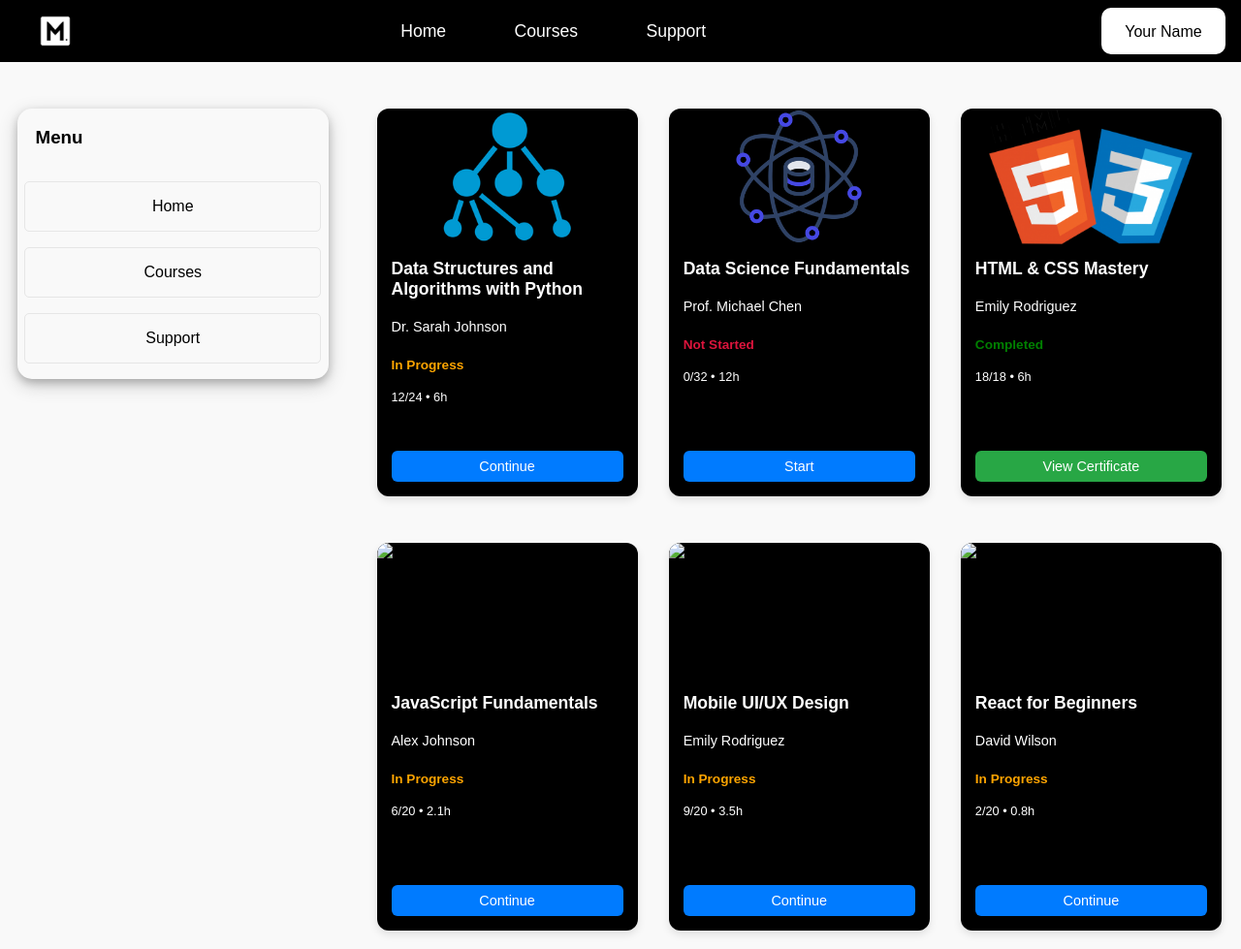
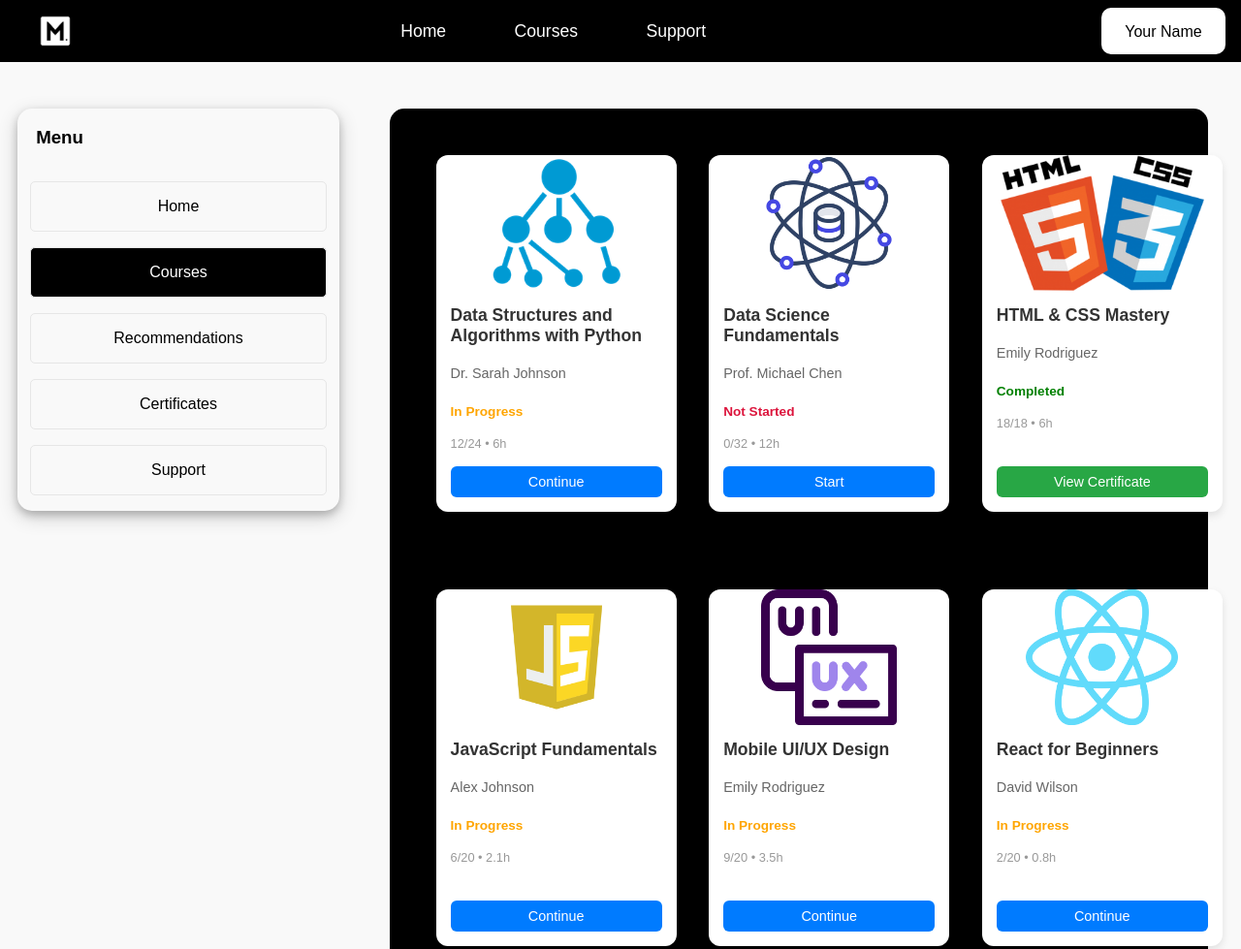
Before and after one commit to kandratiche/web, a plain HTML site: page courses.html in a window 1280 px wide. Shown: the top 979 px of the page at 97% size. Drawn offline with Linux system fonts and the light colour scheme.

Commit message:
Merged all together

```diff
--- a/courses.html
+++ b/courses.html
@@ -10,30 +10,32 @@
 </head>
 <body>
   <header id="app-header">
-    <img class="app-header-company" src="Morphines LOGO.jpg" alt="Mearn"/>
+      <img class="app-header-company" src="./assets/Morphines LOGO.jpg" alt="Mearn"/>
       <p class="app-header-info">Home</p>
       <p class="app-header-info">Courses</p>
       <p class="app-header-info">Support</p>
+      <a href="profilepage.html">
           <div class="app-header-profile">
               <p>Your Name</p>
           </div>
+      </a>
   </header>
-
   <div class="courses-container">
     <nav class="navbar">
       <div class="navbar-menu">
         <h3 class="navbar-section">Menu</h3>
           <ul class="navbar-list">
-          <li class="navbar-item">Home</li>
-          <li class="navbar-item">Courses</li>
-          <li class="navbar-item">Support</li>
+              <a href="index.html"><li class="navbar-item">Home</li></a>
+              <a href="courses.html"><li class="navbar-item active">Courses</li></a>
+              <a href="recommendation.html"><li class="navbar-item">Recommendations</li></a>
+              <a href="certificates.html"><li class="navbar-item">Certificates</li></a>
+              <a href="support.html"><li class="navbar-item">Support</li></a>
           </ul>
       </div>
     </nav>
     <div class="courses-content">
-
       <div class="course-card">
-        <img src="./ads.png" alt="Python Course" class="course-image">
+        <img src="./assets/ads.png" alt="Python Course" class="course-image">
         <div class="course-info">
           <h3>Data Structures and Algorithms with Python</h3>
           <p class="instructor">Dr. Sarah Johnson</p>
@@ -44,7 +46,7 @@
       </div>
 
       <div class="course-card">
-        <img src="./data-science.png" alt="Data Science" class="course-image">
+        <img src="./assets/data-science.png" alt="Data Science" class="course-image">
         <div class="course-info">
           <h3>Data Science Fundamentals</h3>
           <p class="instructor">Prof. Michael Chen</p>
@@ -55,7 +57,7 @@
       </div>
 
       <div class="course-card">
-        <img src="./html5-css3.png" alt="HTML & CSS" class="course-image">
+        <img src="./assets/html5-css3.png" alt="HTML & CSS" class="course-image">
         <div class="course-info">
           <h3>HTML & CSS Mastery</h3>
           <p class="instructor">Emily Rodriguez</p>
@@ -66,7 +68,7 @@
       </div>
 
       <div class="course-card">
-        <img src="./images/javascript.jpg" alt="JavaScript" class="course-image">
+        <img src="./assets/js.png" alt="JavaScript" class="course-image">
         <div class="course-info">
           <h3>JavaScript Fundamentals</h3>
           <p class="instructor">Alex Johnson</p>
@@ -77,7 +79,7 @@
       </div>
 
       <div class="course-card">
-        <img src="./images/uiux.jpg" alt="UI/UX Design" class="course-image">
+        <img src="./assets/uxui.png" alt="UI/UX Design" class="course-image">
         <div class="course-info">
           <h3>Mobile UI/UX Design</h3>
           <p class="instructor">Emily Rodriguez</p>
@@ -88,7 +90,7 @@
       </div>
 
       <div class="course-card">
-        <img src="./images/react.jpg" alt="React" class="course-image">
+        <img src="./assets/react.png" alt="React" class="course-image">
         <div class="course-info">
           <h3>React for Beginners</h3>
           <p class="instructor">David Wilson</p>
--- a/styles/certificates.css
+++ b/styles/certificates.css
@@ -26,6 +26,7 @@
     background: #fff;
     border-radius: 12px;
     box-shadow: 0 2px 6px rgba(0,0,0,0.15);
+    width: 15.5em;
     padding: 20px;
     display: flex;
     flex-direction: column;
--- a/styles/courses.css
+++ b/styles/courses.css
@@ -6,23 +6,28 @@
 
 .courses-content {
   display: grid;
+  background-color: black;
   grid-template-columns: repeat(auto-fill, minmax(280px, 1fr));
-  padding: 20px;
-  gap: 20px;
-  width: calc(100vw - 23em);
+  margin-top: 3em;
+  margin-left: 2.1em;
+  margin-bottom: 2em;
+  border-radius: 15px;
+  width: calc(100vw - 27.2em);
 }
 
 .course-card {
-  background: black;
-  margin-top: calc(3em - 20px);
-  margin-left: calc(2em - 20px);
+  background: white;
+  margin-top: 3em;
+  margin-left: 3em;
   border-radius: 12px;
-  height: 25em;
+  width: 15.5em;
+  height: 23em;
   overflow: hidden;
   box-shadow: 0 4px 8px rgba(0,0,0,0.1);
   display: flex;
   flex-direction: column;
   transition: all 0.3s ease;
+  margin-bottom: 2em;
 }
 
 .course-card:hover {
@@ -46,18 +51,18 @@
 .course-info h3 {
   font-size: 1.1em;
   margin: 0 0 6px 0;
-  color: white;
+  color: #333;
 }
 
 .instructor {
   font-size: 0.9em;
-  color: white;
+  color: #666;
   margin-bottom: 10px;
 }
 
 .details {
   font-size: 0.8em;
-  color: white;
+  color: #999;
   margin: 8px 0;
 }
 
--- a/styles/navbar.css
+++ b/styles/navbar.css
@@ -40,6 +40,11 @@
     transition: 0.3s;
 }
 
+.navbar-item.active {
+    background-color: black;
+    color: white;
+}
+
 .navbar-item:hover {
     background-color: black;
     color: white;
--- a/styles/reccomendation.css
+++ b/styles/reccomendation.css
@@ -6,17 +6,21 @@
 
 .recommend-content {
   display: grid;
+  background-color: black;
   grid-template-columns: repeat(auto-fill, minmax(280px, 1fr));
-  margin-top: calc(3em - 20px);
-  padding: 20px;
+  height: fit-content;
+  margin-top: 3em;
+  margin-left: 2.1em;
+  padding-bottom: 3em;
+  border-radius: 15px;
   gap: 20px;
-  width: calc(100vw - 23em);
+  width: calc(100vw - 27.2em);
 }
 
 .recommend-title {
   font-size: 1.6em;
   margin-bottom: 20px;
-  color: white;
+  color: #333;
 }
 
 .recommend-grid {
@@ -26,10 +30,12 @@
 }
 
 .recommend-card {
-  color: white;
-  background: black;
+  background: white;
   border-radius: 12px;
   overflow: hidden;
+  margin-top: 3em;
+  margin-left: 3em;
+  width: 15.5em;
   height: 25em;
   box-shadow: 0 4px 8px rgba(0,0,0,0.1);
   display: flex;
@@ -58,18 +64,18 @@
 .recommend-info h3 {
   font-size: 1.1em;
   margin: 0 0 6px 0;
-  color: white;
+  color: #333;
 }
 
 .instructor {
   font-size: 0.9em;
-  color: white;
+  color: #666;
   margin-bottom: 8px;
 }
 
 .details {
   font-size: 0.85em;
-  color: white;
+  color: #999;
   margin-bottom: 10px;
 }
 
--- a/styles/style.css
+++ b/styles/style.css
@@ -47,6 +47,7 @@ a {
     color: black;
     width: 10%;
     height: 3em;
+    top: 0.5em;
     right: 1em;
     background-color: white;
     text-align: center;
```
Also changed, not shown: certificates.html (+10 -61 lines), index.html (+11 -8 lines), profilepage.html (+11 -8 lines), recommendation.html (+13 -9 lines), support.html (+8 -5 lines), JavaScript.png (deleted), assets/Learn-message.png (renamed from Learn-message.png), assets/Morphines LOGO.jpg (renamed from Morphines LOGO.jpg), assets/ads.png (renamed from ads.png), assets/profile-icon.png (renamed from profile-icon.png), data-science.png (deleted), html5-css3.png (deleted). Lines whose indentation alone changed are shown as unchanged.
